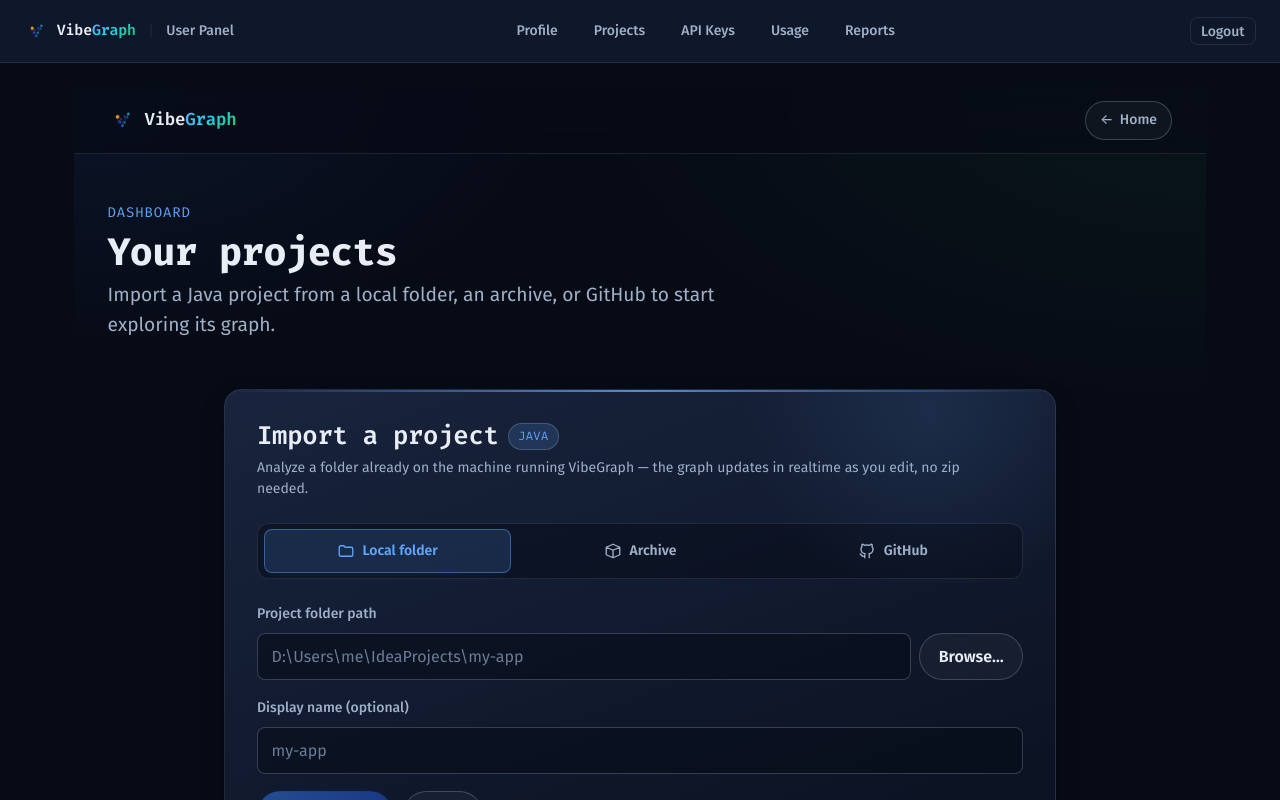
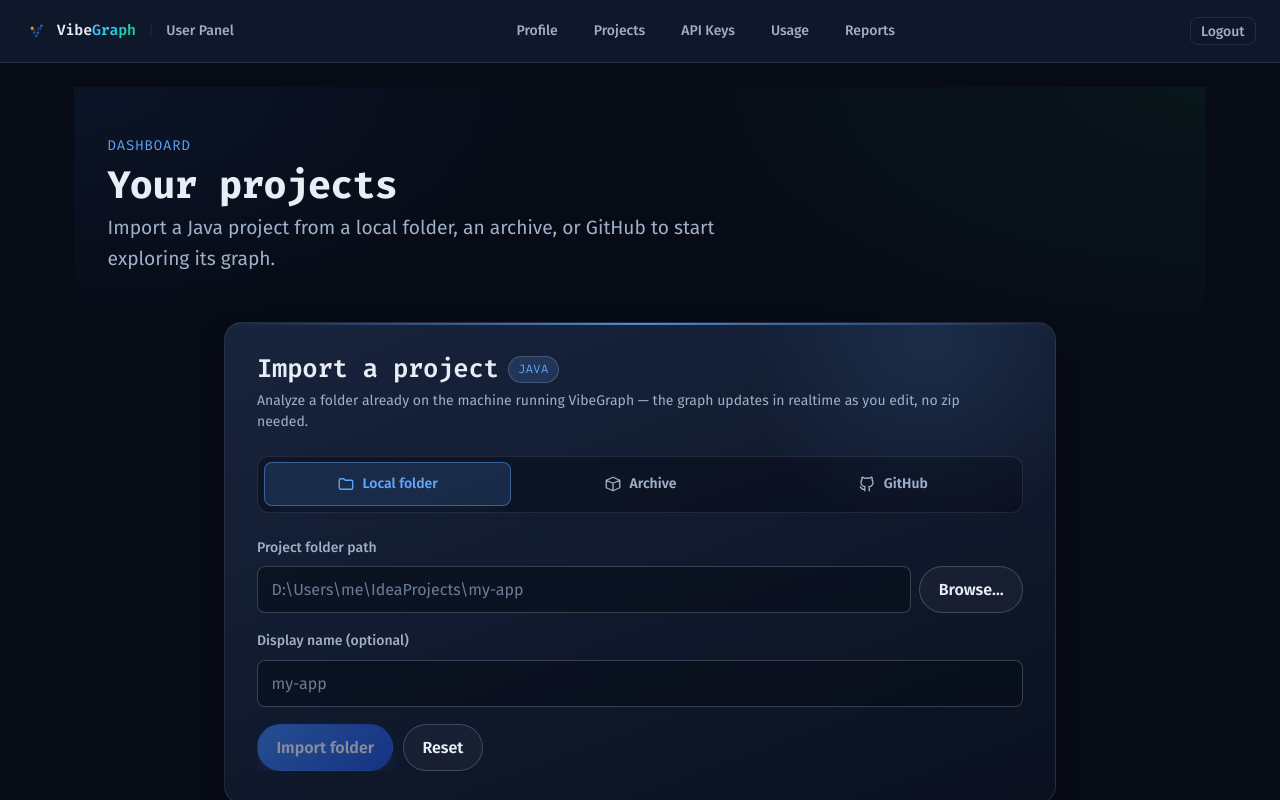
Before and after one commit to ThinhChauTran263/VibeGraph-com, a Vue app in the folder vibegraph-web/: page /dashboard in a window 1280 px wide. Shown: the top 800 px of the page. Built offline with nearby package versions, Linux system fonts and the light colour scheme; no server answers; sample sign-in values are in the browser's storage.

Commit message:
fix(fe): remove duplicate navigation bar from HomeView dashboard

```diff
--- a/vibegraph-web/src/views/HomeView.vue
+++ b/vibegraph-web/src/views/HomeView.vue
@@ -133,15 +133,6 @@ onUnmounted(stopAutoRefresh)
 
 <template>
   <div class="dash">
-    <nav class="dash-nav" aria-label="Dashboard">
-      <RouterLink class="dash-nav__brand" :to="{ name: 'home' }" aria-label="VibeGraph home">
-        <BrandMark :size="28" />
-      </RouterLink>
-      <RouterLink class="dash-nav__back" :to="{ name: 'home' }">
-        <span aria-hidden="true">←</span> Home
-      </RouterLink>
-    </nav>
-
     <main class="home">
       <header class="home__header">
         <span class="home__eyebrow">Dashboard</span>
```
